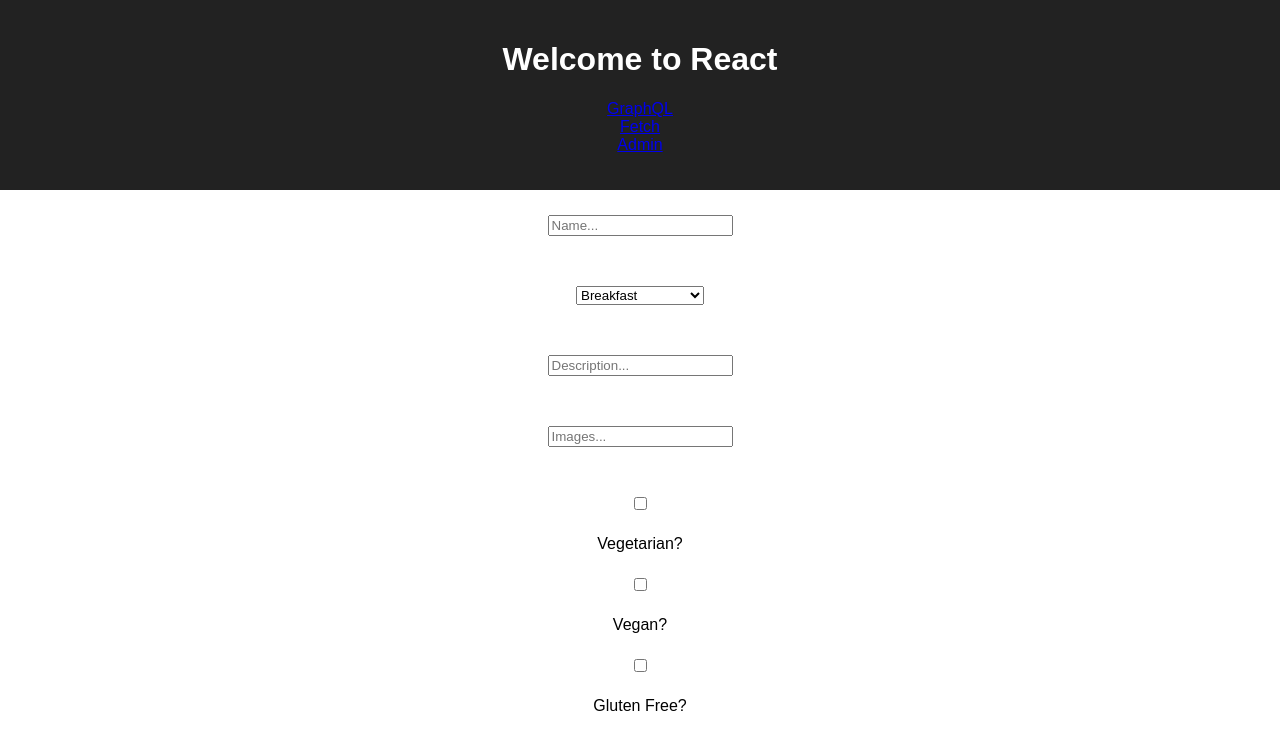
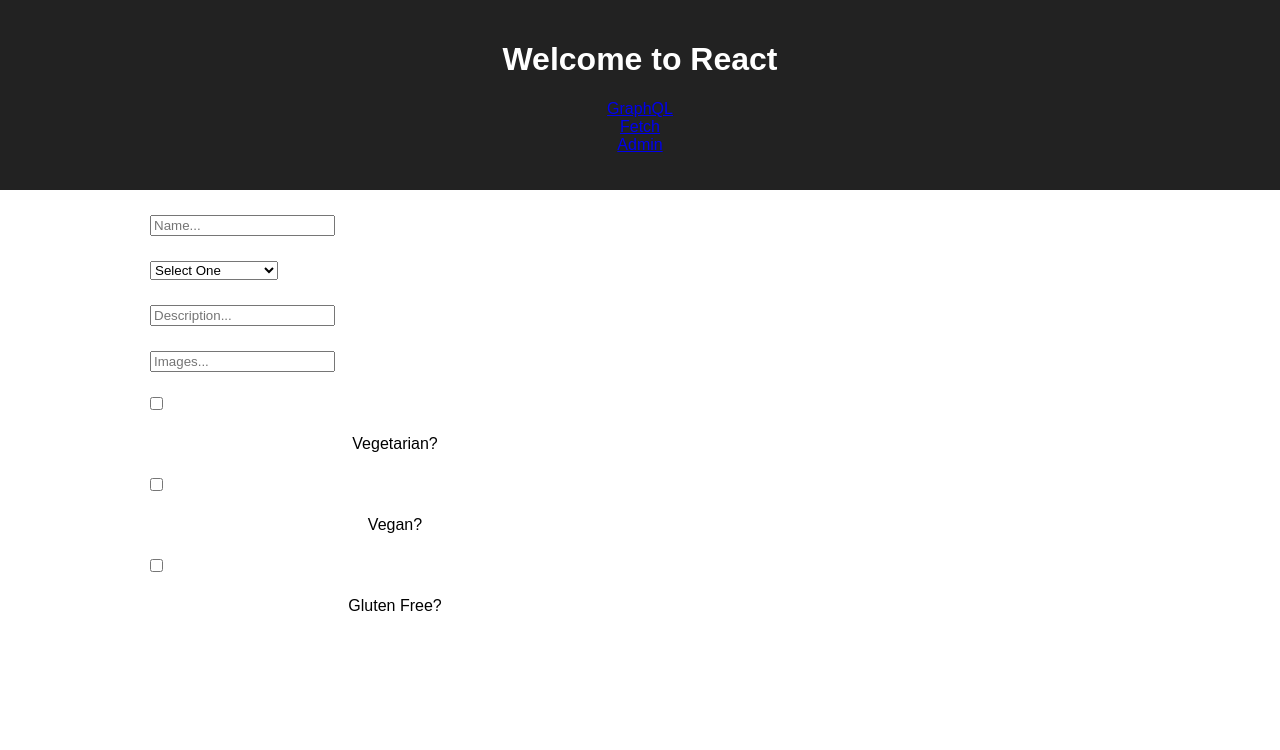
Before and after one commit to garethpbk/apollo-rest-talk, a React (Create React App) app in the folder react-front/: page /admin in a window 1280 px wide. Shown: the top 750 px of the page. Built offline with nearby package versions, Linux system fonts and the light colour scheme; what apollo-link-rest would draw is missing.

Commit message:
First half of react admin input

```diff
--- a/react-front/src/App.css
+++ b/react-front/src/App.css
@@ -45,5 +45,9 @@ select {
 
   display: flex;
   flex-direction: column;
-  align-items: center;
+  align-items: flex-start;
 }
+
+.left {
+  width: 50%;
+}
--- a/react-front/src/components/Admin.js
+++ b/react-front/src/components/Admin.js
@@ -13,7 +13,6 @@ export default class Admin extends Component {
   };
 
   changeHandler = e => {
-    console.log(e);
     const name = e.target.name;
     const value = e.target.value;
 
@@ -26,12 +25,26 @@ export default class Admin extends Component {
     });
   };
 
+  checkboxHandler = e => {
+    const name = e.target.name;
+
+    const updateObj = { ...this.state.recipe };
+
+    updateObj.dietary[name] = !updateObj.dietary[name];
+
+    this.setState({
+      recipe: updateObj,
+    });
+  };
+
   render() {
     const { name, category, description, ingredients, images, dietary } = this.state.recipe;
     return (
       <div className="admin-container">
+        <div className="left">
           <input name="name" type="text" value={name} placeholder="Name..." onChange={e => this.changeHandler(e)} />
-        <select name="category" value={category}>
+          <select name="category" value={category} onChange={e => this.changeHandler(e)}>
+            <option value="Select One">Select One</option>
             <option value="Breakfast">Breakfast</option>
             <option value="Second Breakfast">Second Breakfast</option>
             <option value="Lunch">Lunch</option>
@@ -47,13 +60,32 @@ export default class Admin extends Component {
             placeholder="Description..."
             onChange={e => this.changeHandler(e)}
           />
-        <input name="images" type="text" value={images} placeholder="Images..." onChange={e => this.changeHandler(e)} />
-        <input name="vegetarian" type="checkbox" checked={dietary.vegetarian} />
-        <label htmlFor="vegetarian">Vegetarian?</label>
-        <input name="vegan" type="checkbox" checked={dietary.vegan} />
+          <input
+            name="images"
+            type="text"
+            value={images}
+            placeholder="Images..."
+            onChange={e => this.changeHandler(e)}
+          />
+          <input
+            name="vegetarian"
+            type="checkbox"
+            checked={dietary.vegetarian}
+            onClick={e => this.checkboxHandler(e)}
+          />
+          <label htmlFor="vegetarian" onClick={e => this.checkboxHandler(e)}>
+            Vegetarian?
+          </label>
+          <input name="vegan" type="checkbox" checked={dietary.vegan} onClick={e => this.checkboxHandler(e)} />
           <label htmlFor="vegan">Vegan?</label>
-        <input name="glutenFree" type="checkbox" checked={dietary.glutenFree} />
+          <input
+            name="glutenFree"
+            type="checkbox"
+            checked={dietary.glutenFree}
+            onClick={e => this.checkboxHandler(e)}
+          />
           <label htmlFor="glutenFree">Gluten Free?</label>
+        </div>
       </div>
     );
   }
```
Lines whose indentation alone changed are shown as unchanged.
